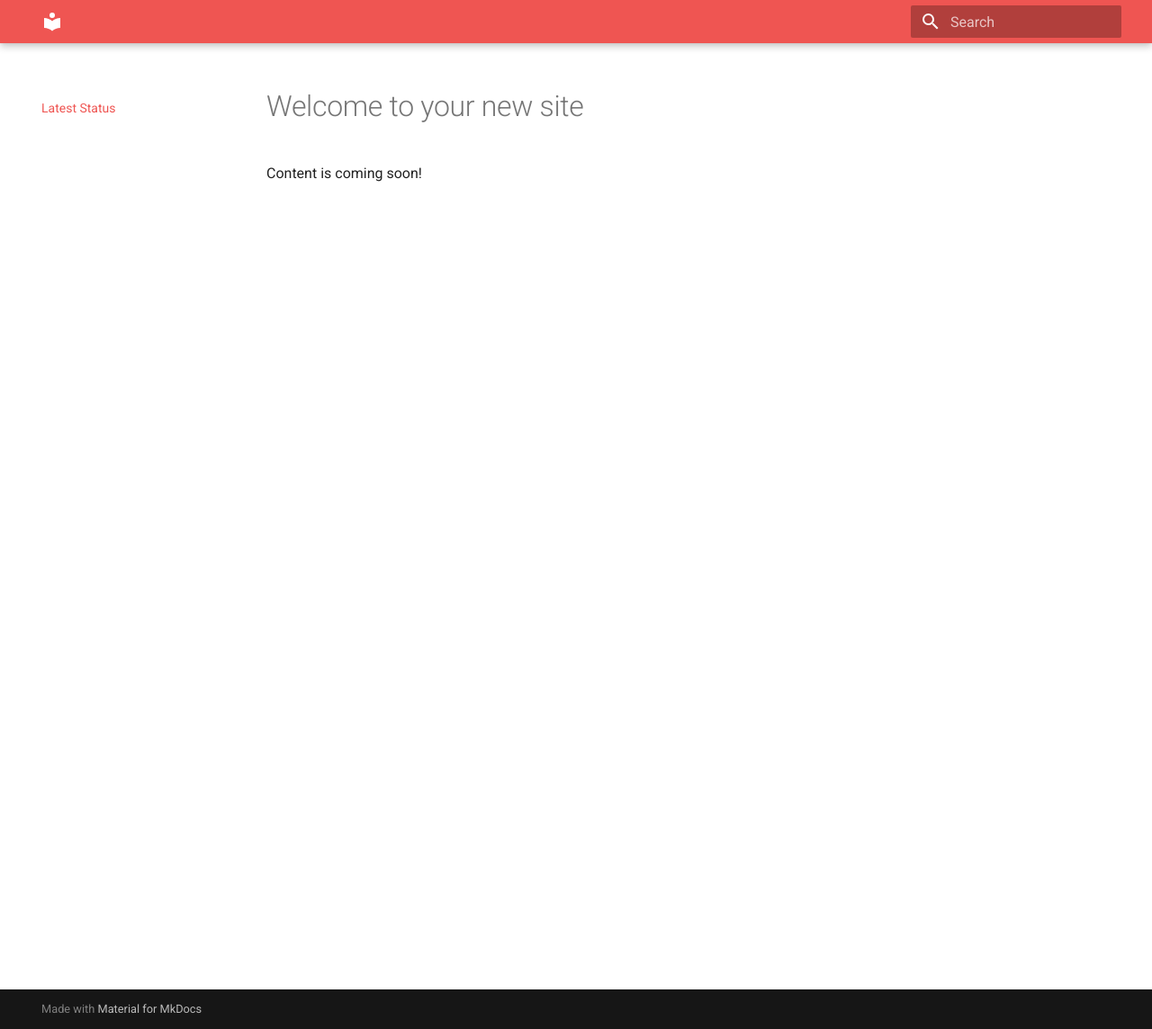
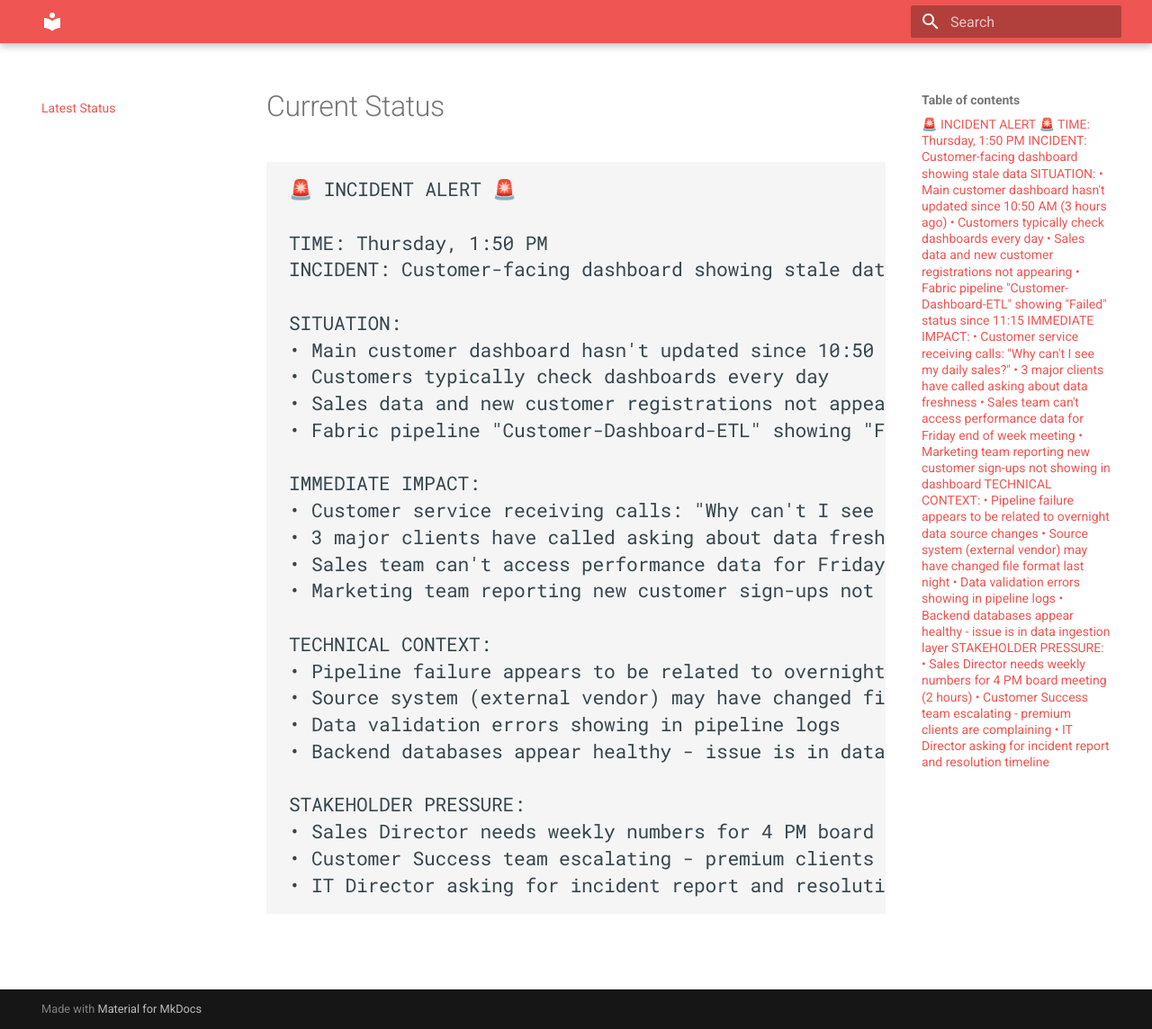
Before and after one commit to ingwanelabs/status, an MkDocs documentation site: the page built from docs/index.md, in a window 1280 px wide and 1144 px high. Shown: the whole window at 90% size. Built offline with MkDocs 1.6.1 and Material for MkDocs 9.7.7, drawn with Linux system fonts in a browser that asks for light colours.

Commit message:
Update index.md

````diff
--- a/docs/index.md
+++ b/docs/index.md
@@ -1,3 +1,33 @@
-# Welcome to your new site
+# Current Status
 
-Content is coming soon!
+```
+🚨 INCIDENT ALERT 🚨
+
+TIME: Thursday, 1:50 PM
+INCIDENT: Customer-facing dashboard showing stale data
+
+SITUATION:
+• Main customer dashboard hasn't updated since 10:50 AM (3 hours ago)
+• Customers typically check dashboards every day
+• Sales data and new customer registrations not appearing
+• Fabric pipeline "Customer-Dashboard-ETL" showing "Failed" status since 11:15
+
+IMMEDIATE IMPACT:
+• Customer service receiving calls: "Why can't I see my daily sales?"
+• 3 major clients have called asking about data freshness
+• Sales team can't access performance data for Friday end of week meeting
+• Marketing team reporting new customer sign-ups not showing in dashboard
+
+TECHNICAL CONTEXT:
+• Pipeline failure appears to be related to overnight data source changes
+• Source system (external vendor) may have changed file format last night
+• Data validation errors showing in pipeline logs
+• Backend databases appear healthy - issue is in data ingestion layer
+
+STAKEHOLDER PRESSURE:
+• Sales Director needs weekly numbers for 4 PM board meeting (2 hours)
+• Customer Success team escalating - premium clients are complaining
+• IT Director asking for incident report and resolution timeline
+
+```
+---
````
